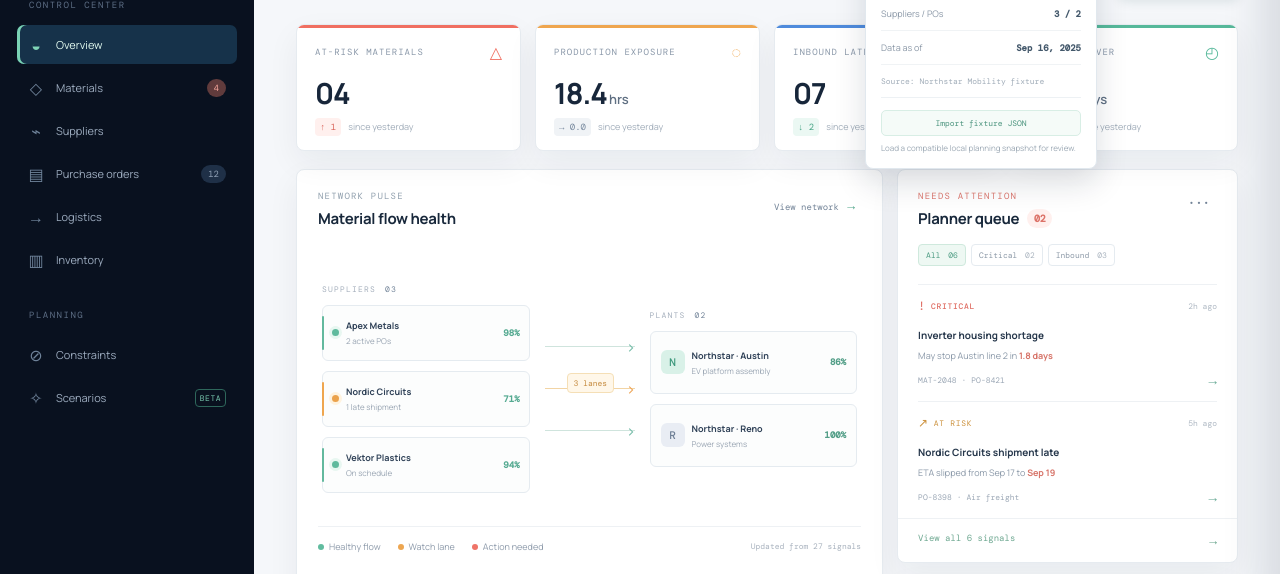
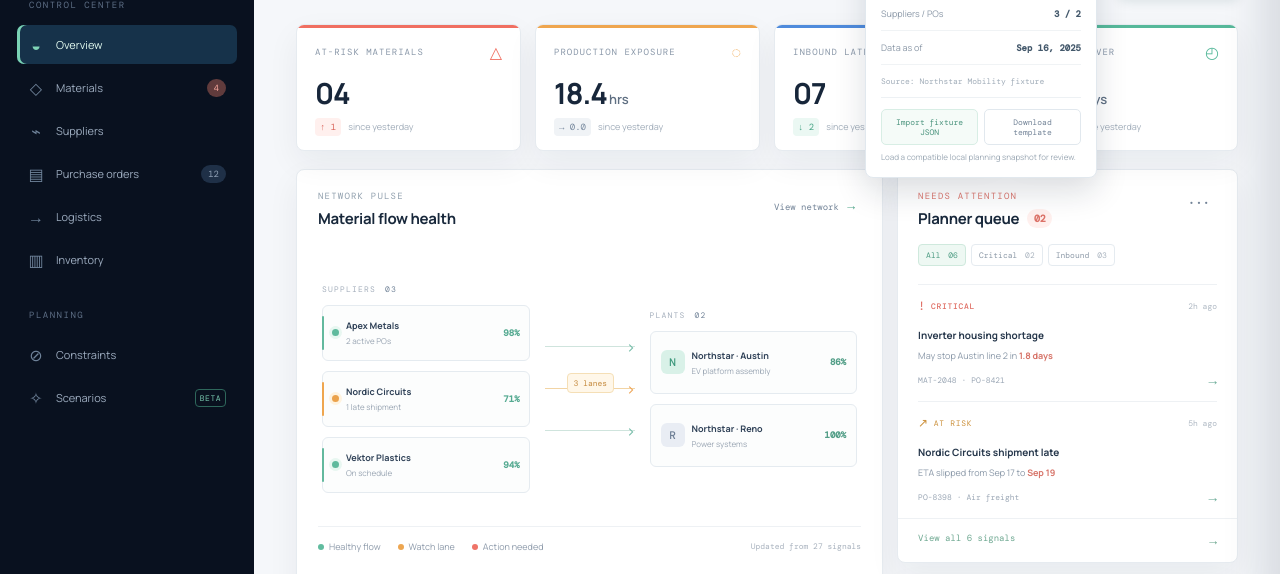
Before and after one commit to abishek21sa-sketch/chainos, a website: page index.html in a window 1280 px wide. Both pictures are taken after a click on the button "Synced 2 min ago". Shown: the part 188-762 px from the top of the page. Drawn offline with nearby package versions, Linux system fonts and the light colour scheme.

Commit message:
Add fixture template download

```diff
--- a/fixture-import.css
+++ b/fixture-import.css
@@ -1 +1 @@
-.fixture-import{border-top:1px solid #edf1f4;margin-top:11px;padding-top:11px}.fixture-import-button{background:#f5fbf8;border:1px solid #d8eee5;border-radius:5px;color:#4a937d;cursor:pointer;font-family:var(--mono);font-size:8px;padding:7px 8px;width:100%}.fixture-import-button:hover{background:#eaf8f2}.fixture-import-help{color:#9aa7b3;display:block;font-size:8px;line-height:1.4;margin-top:6px}
+.fixture-import{border-top:1px solid #edf1f4;margin-top:11px;padding-top:11px}.fixture-import-actions{display:grid;gap:6px;grid-template-columns:1fr 1fr}.fixture-import-button{background:#f5fbf8;border:1px solid #d8eee5;border-radius:5px;color:#4a937d;cursor:pointer;font-family:var(--mono);font-size:8px;padding:7px 8px;width:100%}.fixture-import-button:hover{background:#eaf8f2}.fixture-template-button{background:#fff;border-color:#e1e8ee;color:#718296}.fixture-import-help{color:#9aa7b3;display:block;font-size:8px;line-height:1.4;margin-top:6px}
--- a/fixture-import.js
+++ b/fixture-import.js
@@ -1,10 +1,16 @@
 (function () {
   const popover = document.getElementById('sync-popover');
   if (!popover) return;
-  popover.insertAdjacentHTML('beforeend', '<div class="fixture-import"><button class="fixture-import-button" id="fixture-import-button" type="button">Import fixture JSON</button><input id="fixture-import-input" type="file" accept="application/json,.json" hidden><span class="fixture-import-help">Load a compatible local planning snapshot for review.</span></div>');
+  popover.insertAdjacentHTML('beforeend', '<div class="fixture-import"><div class="fixture-import-actions"><button class="fixture-import-button" id="fixture-import-button" type="button">Import fixture JSON</button><button class="fixture-import-button fixture-template-button" id="fixture-template-button" type="button">Download template</button></div><input id="fixture-import-input" type="file" accept="application/json,.json" hidden><span class="fixture-import-help">Load a compatible local planning snapshot for review.</span></div>');
   const button = document.getElementById('fixture-import-button');
+  const templateButton = document.getElementById('fixture-template-button');
   const input = document.getElementById('fixture-import-input');
   button.addEventListener('click', () => input.click());
+  templateButton.addEventListener('click', () => {
+    const template = { workspace: 'Northstar Mobility', asOf: '2025-09-16T09:42:00-05:00', suppliers: [{ id: 'SUP-EXAMPLE-01', name: 'Example Supplier', region: 'US South', reliabilityScore: 95, status: 'healthy' }], purchaseOrders: [{ id: 'PO-EXAMPLE-01', supplierId: 'SUP-EXAMPLE-01', partId: 'PART-EXAMPLE-01', quantity: 100, dueDate: '2025-09-20', status: 'open' }], shortages: [] };
+    const download = document.createElement('a'); download.href = URL.createObjectURL(new Blob([JSON.stringify(template, null, 2)], { type: 'application/json' })); download.download = 'chainos-fixture-template.json';
+    document.body.appendChild(download); download.click(); download.remove(); window.setTimeout(() => URL.revokeObjectURL(download.href), 0); showToast('Fixture template downloaded.');
+  });
   input.addEventListener('change', async () => {
     const file = input.files?.[0];
     input.value = '';
```
